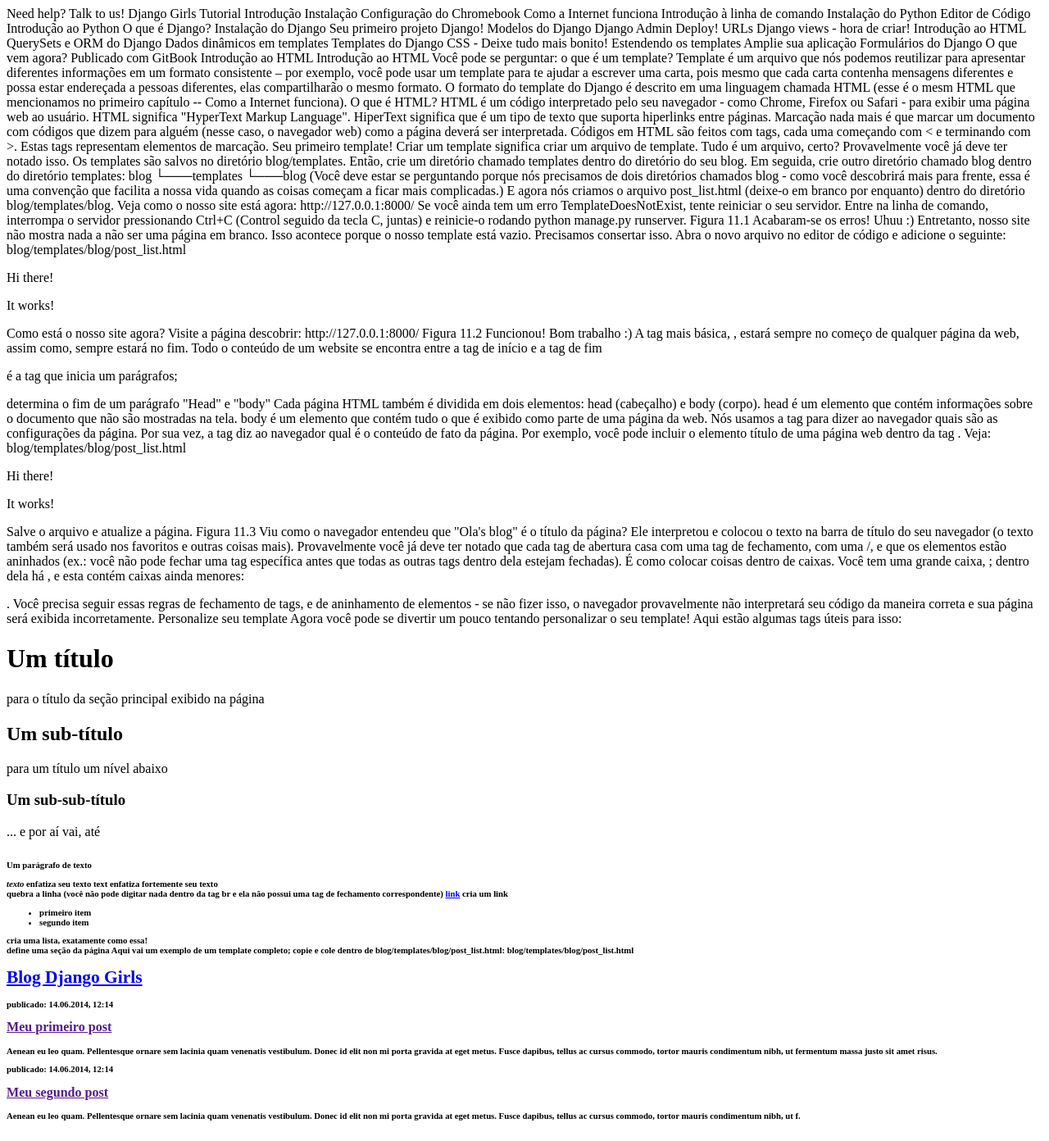
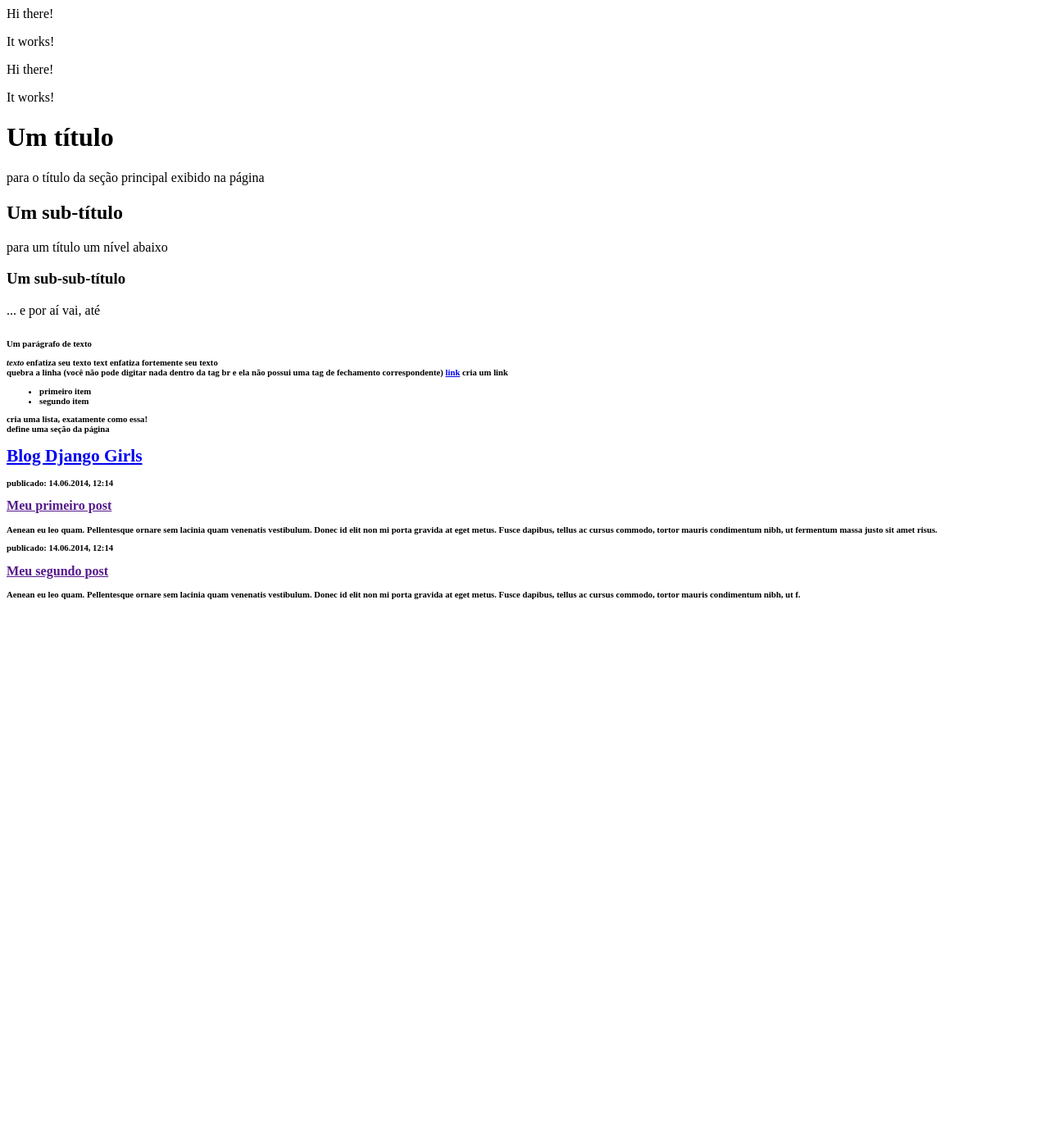
Before and after one commit to leords/Blog-WEB2, a Django app: page / in a window 1280 px wide. Shown: the whole page at 82% size. After the commit the page ends 731 px from the top, so only its background shows below. Run offline with Django 3.2, Linux system fonts and the light colour scheme.

Commit message:
Edit HTML do blog

```diff
--- a/myblog/blog/templates/blog/post_list.html
+++ b/myblog/blog/templates/blog/post_list.html
@@ -1,72 +1,3 @@
-
-
-    Need help? Talk to us!
-    Django Girls Tutorial
-    Introdução
-    Instalação
-    Configuração do Chromebook
-    Como a Internet funciona
-    Introdução à linha de comando
-    Instalação do Python
-    Editor de Código
-    Introdução ao Python
-    O que é Django?
-    Instalação do Django
-    Seu primeiro projeto Django!
-    Modelos do Django
-    Django Admin
-    Deploy!
-    URLs
-    Django views - hora de criar!
-    Introdução ao HTML
-    QuerySets e ORM do Django
-    Dados dinâmicos em templates
-    Templates do Django
-    CSS - Deixe tudo mais bonito!
-    Estendendo os templates
-    Amplie sua aplicação
-    Formulários do Django
-    O que vem agora?
-    Publicado com GitBook
-
-Introdução ao HTML
-Introdução ao HTML
-
-Você pode se perguntar: o que é um template?
-
-Template é um arquivo que nós podemos reutilizar para apresentar diferentes informações em um formato consistente – por exemplo, você pode usar um template para te ajudar a escrever uma carta, pois mesmo que cada carta contenha mensagens diferentes e possa estar endereçada a pessoas diferentes, elas compartilharão o mesmo formato.
-
-O formato do template do Django é descrito em uma linguagem chamada HTML (esse é o mesm HTML que mencionamos no primeiro capítulo -- Como a Internet funciona).
-O que é HTML?
-
-HTML é um código interpretado pelo seu navegador - como Chrome, Firefox ou Safari - para exibir uma página web ao usuário.
-
-HTML significa "HyperText Markup Language". HiperText significa que é um tipo de texto que suporta hiperlinks entre páginas. Marcação nada mais é que marcar um documento com códigos que dizem para alguém (nesse caso, o navegador web) como a página deverá ser interpretada. Códigos em HTML são feitos com tags, cada uma começando com < e terminando com >. Estas tags representam elementos de marcação.
-Seu primeiro template!
-
-Criar um template significa criar um arquivo de template. Tudo é um arquivo, certo? Provavelmente você já deve ter notado isso.
-
-Os templates são salvos no diretório blog/templates. Então, crie um diretório chamado templates dentro do diretório do seu blog. Em seguida, crie outro diretório chamado blog dentro do diretório templates:
-
-blog
-└───templates
-    └───blog
-
-(Você deve estar se perguntando porque nós precisamos de dois diretórios chamados blog - como você descobrirá mais para frente, essa é uma convenção que facilita a nossa vida quando as coisas começam a ficar mais complicadas.)
-
-E agora nós criamos o arquivo post_list.html (deixe-o em branco por enquanto) dentro do diretório blog/templates/blog.
-
-Veja como o nosso site está agora: http://127.0.0.1:8000/
-
-    Se você ainda tem um erro TemplateDoesNotExist, tente reiniciar o seu servidor. Entre na linha de comando, interrompa o servidor pressionando Ctrl+C (Control seguido da tecla C, juntas) e reinicie-o rodando python manage.py runserver.
-
-Figura 11.1
-
-Acabaram-se os erros! Uhuu :) Entretanto, nosso site não mostra nada a não ser uma página em branco. Isso acontece porque o nosso template está vazio. Precisamos consertar isso.
-
-Abra o novo arquivo no editor de código e adicione o seguinte:
-
-blog/templates/blog/post_list.html
 
 <html>
 <body>
@@ -75,28 +6,6 @@ blog/templates/blog/post_list.html
 </body>
 </html>
 
-Como está o nosso site agora? Visite a página descobrir: http://127.0.0.1:8000/
-
-Figura 11.2
-
-Funcionou! Bom trabalho :)
-
-    A tag mais básica, <html>, estará sempre no começo de qualquer página da web, assim como, </html> sempre estará no fim. Todo o conteúdo de um website se encontra entre a tag de início <html> e a tag de fim </html>
-    <p> é a tag que inicia um parágrafos; </p> determina o fim de um parágrafo
-
-"Head" e "body"
-
-Cada página HTML também é dividida em dois elementos: head (cabeçalho) e body (corpo).
-
-    head é um elemento que contém informações sobre o documento que não são mostradas na tela.
-
-    body é um elemento que contém tudo o que é exibido como parte de uma página da web.
-
-Nós usamos a tag <head> para dizer ao navegador quais são as configurações da página. Por sua vez, a tag <body> diz ao navegador qual é o conteúdo de fato da página.
-
-Por exemplo, você pode incluir o elemento título de uma página web dentro da tag <head>. Veja:
-
-blog/templates/blog/post_list.html
 
 <html>
     <head>
@@ -108,21 +17,6 @@ blog/templates/blog/post_list.html
     </body>
 </html>
 
-Salve o arquivo e atualize a página.
-
-Figura 11.3
-
-Viu como o navegador entendeu que "Ola's blog" é o título da página? Ele interpretou <title>Ola's blog</title> e colocou o texto na barra de título do seu navegador (o texto também será usado nos favoritos e outras coisas mais).
-
-Provavelmente você já deve ter notado que cada tag de abertura casa com uma tag de fechamento, com uma /, e que os elementos estão aninhados (ex.: você não pode fechar uma tag específica antes que todas as outras tags dentro dela estejam fechadas).
-
-É como colocar coisas dentro de caixas. Você tem uma grande caixa, <html></html>; dentro dela há <body></body>, e esta contém caixas ainda menores: <p></p>.
-
-Você precisa seguir essas regras de fechamento de tags, e de aninhamento de elementos - se não fizer isso, o navegador provavelmente não interpretará seu código da maneira correta e sua página será exibida incorretamente.
-Personalize seu template
-
-Agora você pode se divertir um pouco tentando personalizar o seu template! Aqui estão algumas tags úteis para isso:
-
     <h1>Um título</h1> para o título da seção principal exibido na página
     <h2>Um sub-título</h2> para um título um nível abaixo
     <h3>Um sub-sub-título</h3> ... e por aí vai, até <h6>
@@ -133,10 +27,6 @@ Agora você pode se divertir um pouco tentando personalizar o seu template! Aqui
     <a href="https://djangogirls.org">link</a> cria um link
     <ul><li>primeiro item</li><li>segundo item</li></ul> cria uma lista, exatamente como essa!
     <div></div> define uma seção da página
-
-Aqui vai um exemplo de um template completo; copie e cole dentro de blog/templates/blog/post_list.html:
-
-blog/templates/blog/post_list.html
 
 <html>
     <head>
```
